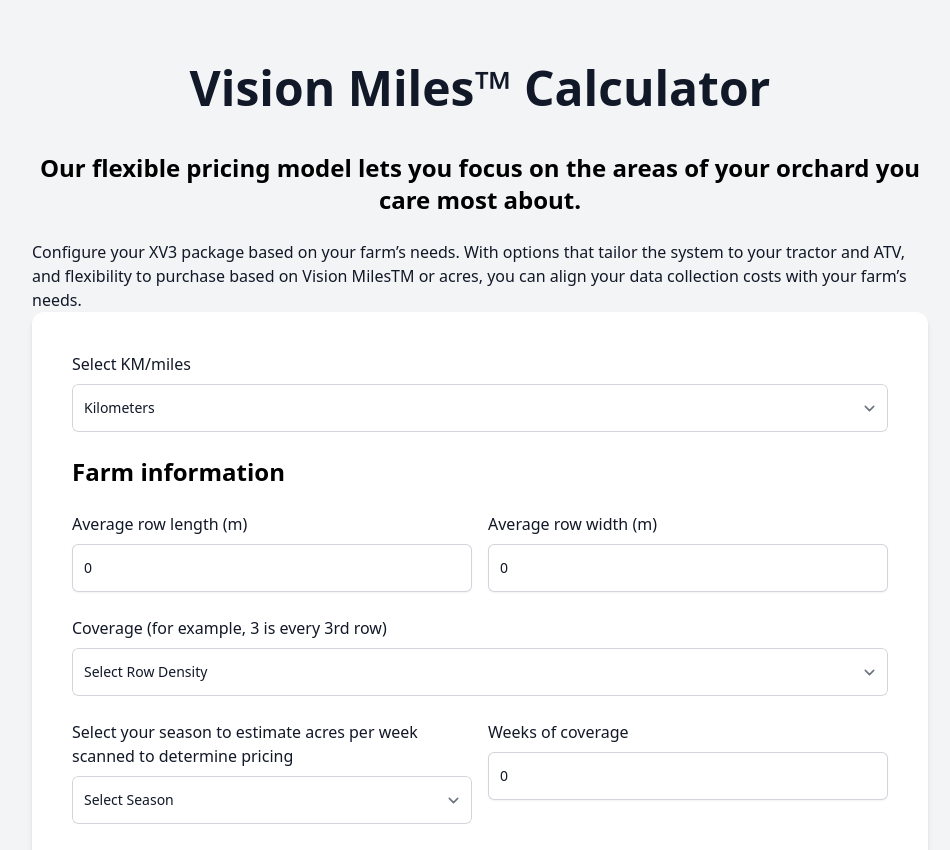
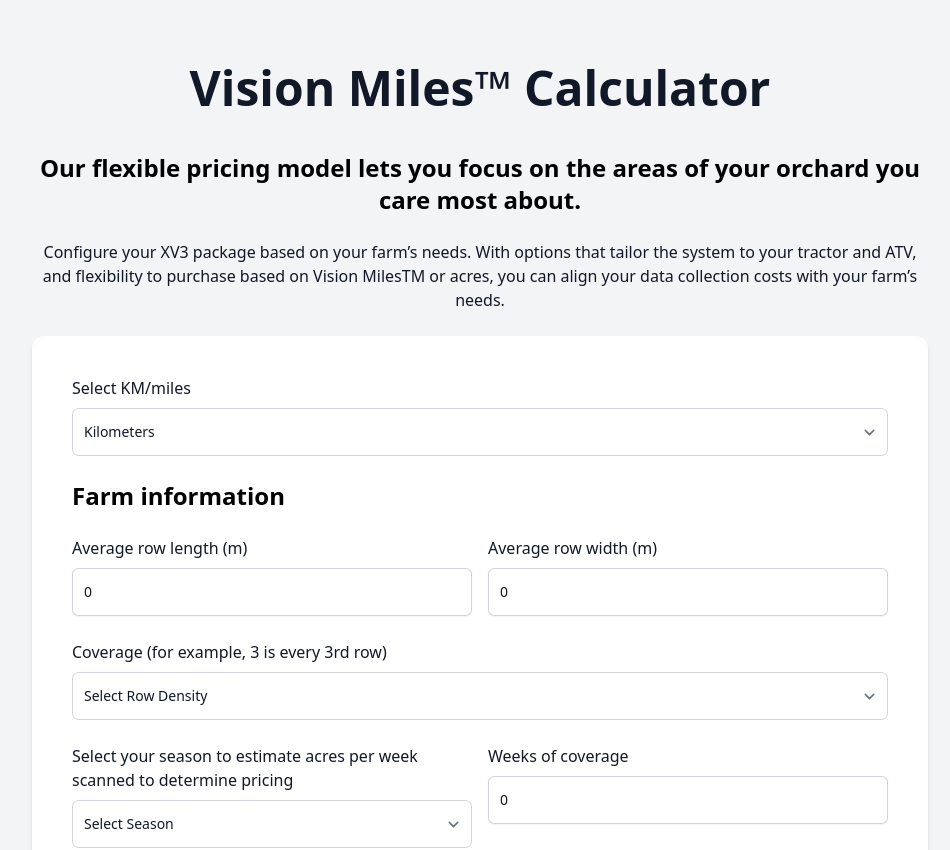
Before and after one commit to almostcreativestudio/visionmiles, a Next.js app: page / in a window 1280 px wide. Shown: the top 850 px of the page, without its empty margins (160-1110 px from the left). Built offline with nearby package versions, Linux system fonts and the light colour scheme.

Commit message:
Update page.jsx

```diff
--- a/src/app/page.jsx
+++ b/src/app/page.jsx
@@ -218,7 +218,8 @@
           </h1>
           <h2 className="text-2xl text-center font-semibold">Our flexible pricing model lets you focus on the areas of your orchard you care most about.</h2>
           <br></br>
-          <p className="block font-medium leading-6 text-gray-900">Configure your XV3 package based on your farm’s needs. With options that tailor the system to your tractor and ATV, and flexibility to purchase based on Vision MilesTM or acres, you can align your data collection costs with your farm’s needs.</p>
+          <p className="block font-medium text-center leading-6 text-gray-900">Configure your XV3 package based on your farm’s needs. With options that tailor the system to your tractor and ATV, and flexibility to purchase based on Vision MilesTM or acres, you can align your data collection costs with your farm’s needs.</p>
+          <br></br>
           <form onSubmit={handleSubmit}>
             <div className="bg-white p-10 rounded-xl shadow-mdb grid grid-cols-1 gap-6 shadow-md">
               <div>
```
